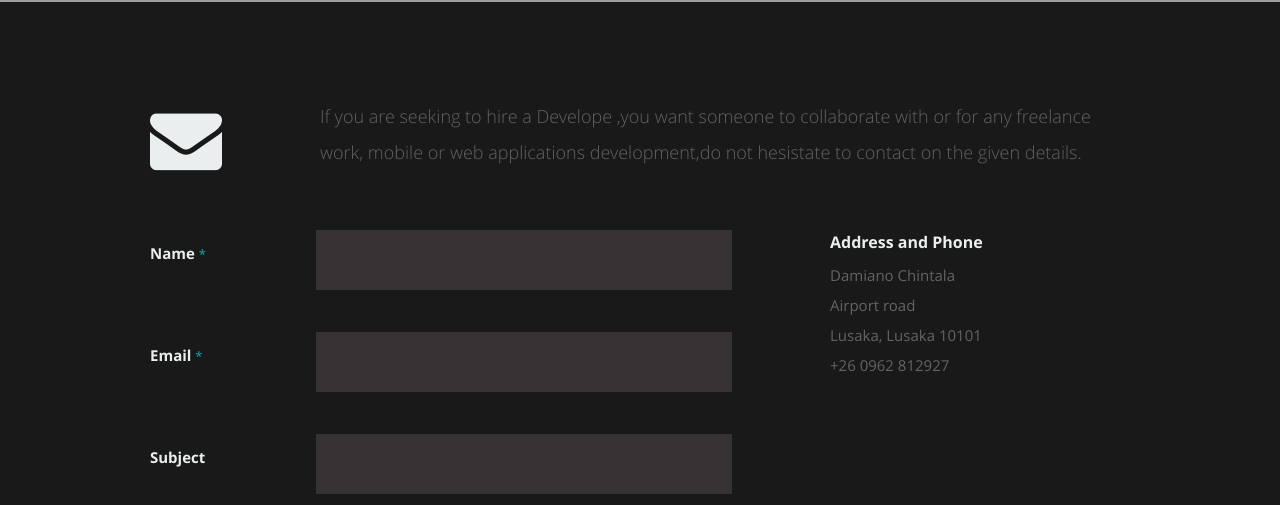
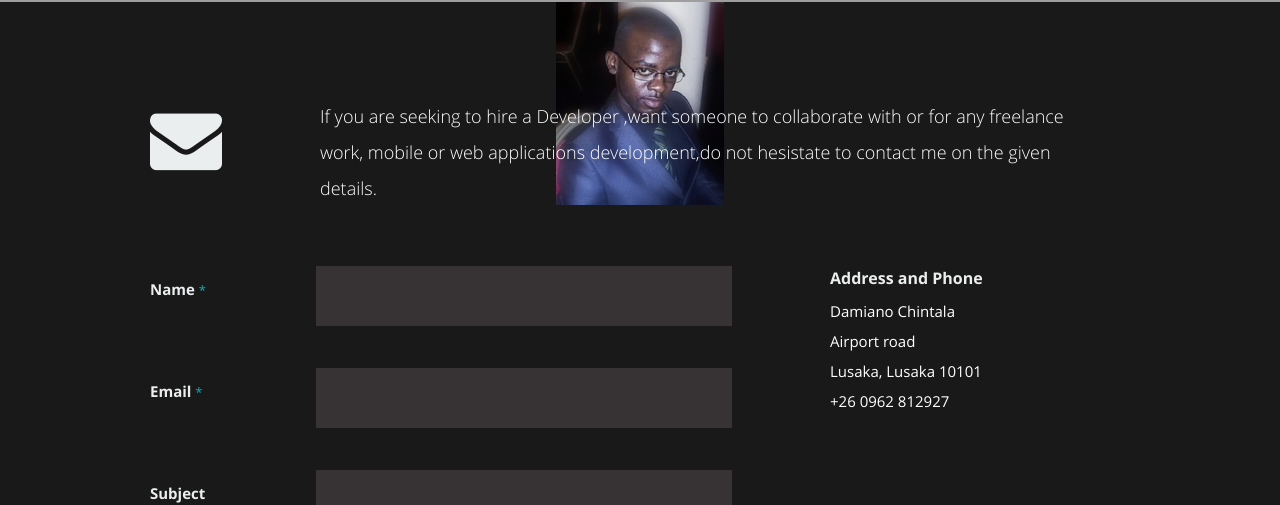
Before and after one commit to DamianoSilverhand/DamianoSilverhand.github.io, a React (Create React App) app: page / in a window 1280 px wide. Shown: the part 4914-5419 px from the top of the page. Built offline with nearby package versions, Linux system fonts and the light colour scheme; grey boxes are pictures that could not be loaded.

Commit message:
Editing Contact message and adding personl photo to contact message

```diff
--- a/public/css/layout.css
+++ b/public/css/layout.css
@@ -794,10 +794,10 @@ call-to-action .button {
 /* ------------------------------------------------------------------ */
 
 #contact {
-   background: #191919;
+   background: #191919 url(../images/dman.png) no-repeat top center;
    padding-top: 96px;
    padding-bottom: 102px;
-   color: #636363;
+   color: white;
 }
 #contact .section-head { margin-bottom: 42px; }
 
--- a/public/resumeData.json
+++ b/public/resumeData.json
@@ -12,7 +12,7 @@
 
 		"bio": "I am a Full stack developer who builds applications using JavaScript frameworks and libraries for both  server side scripting and frontend. I use Meteor and Express (NodeJS) framework for the server side development and React/React-native for the frontend development. I have also worked with GraphQL. I am an active member of Facebook Developers Circle Lusaka and Forloop Zambia.",
 
-		"contactmessage": "If you are seeking to hire a Develope ,you  want someone to collaborate with or for any freelance work, mobile or web applications development,do not hesistate to contact on the given details.",
+		"contactmessage": "If you are seeking to hire a Developer ,want someone to collaborate with or for any freelance work, mobile or web applications development,do not hesistate to contact me on the given details.",
 
 		"email": "damianochintala@gmail.com",
 
@@ -32,7 +32,7 @@
 
 		"website": "http://www.damianochintala.me",
 
-		"resumedownload": "http://damianochintala.com",
+		"resumedownload": "https://github.com/DamianoSilverhand/DamianoSilverhand.github.io/raw/dev/public/resume.pdf",
 
 		"social": [
 
@@ -186,7 +186,7 @@
 
 				"name": "ReactJs",
 
-				"level": "80%"
+				"level": "85%"
 
 			},
 
```
